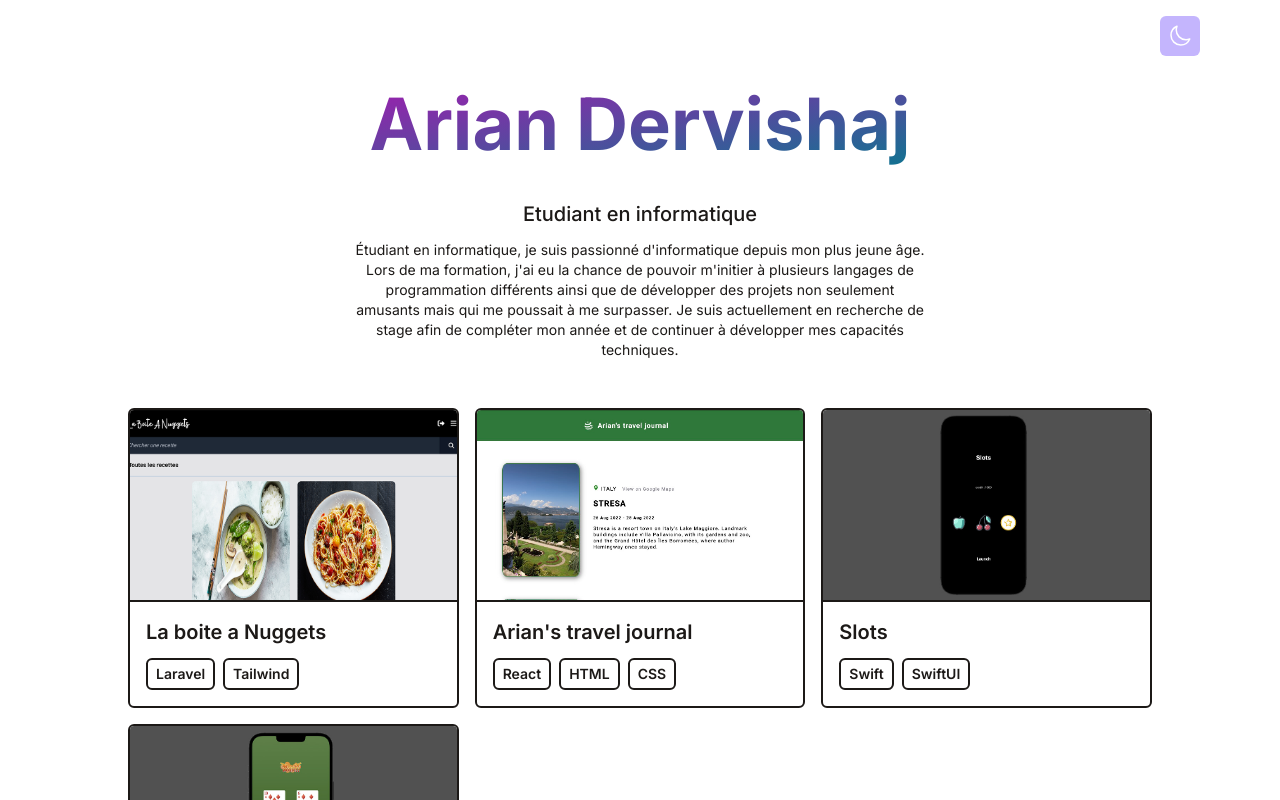
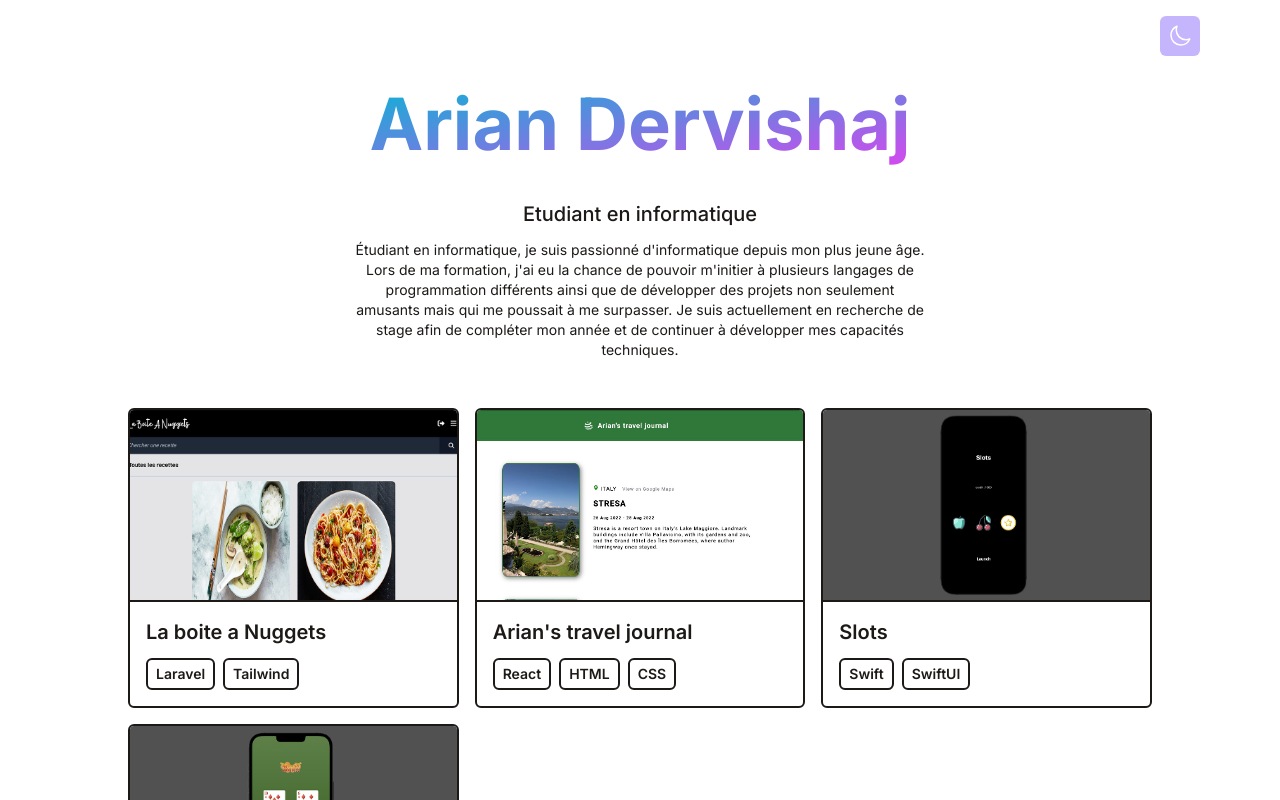
Before and after one commit to ArianDervishaj/ariandervishaj.ch, a React (Vite) app: page / in a window 1280 px wide. Shown: the top 800 px of the page. Built offline with nearby package versions, Linux system fonts and the light colour scheme.

Commit message:
background hover gradient

```diff
--- a/src/components/Contact.jsx
+++ b/src/components/Contact.jsx
@@ -32,7 +32,7 @@ function Contact(){
                     <button
                         type="submit"
                         className="text-center inline-block px-8 py-3 w-max text-base font-medium rounded-md text-white
-                        bg-gradient-to-tl from-fuchsia-700 to-cyan-700 dark:from-fuchsia-500 dark:to-cyan-500  drop-shadow-md hover:stroke-white">
+                        bg-gradient-to-tl from-fuchsia-500 to-cyan-500  drop-shadow-md hover:stroke-white">
                         Envoyer
                     </button>
 
--- a/src/components/Intro.jsx
+++ b/src/components/Intro.jsx
@@ -4,7 +4,8 @@ function Intro(){
     return(
 
         <div className="flex items-center justify-center flex-col text-center pt-20 pb-6">
-            <h1 className="text-5xl md:text-7xl p-2 mb-4 md:mb-6 font-bold bg-gradient-to-br from-fuchsia-700 to-cyan-700 dark:from-fuchsia-500 dark:to-cyan-500 bg-clip-text text-transparent">
+            <h1 className="text-5xl md:text-7xl p-2 mb-4 md:mb-6 font-bold
+            bg-gradient-to-tl from-fuchsia-500 to-cyan-500 bg-clip-text text-transparent">
 
                 Arian Dervishaj
             </h1>
--- a/src/components/SkillItem.jsx
+++ b/src/components/SkillItem.jsx
@@ -4,7 +4,7 @@ function SkillItem({name}){
 
     return(
         <div className="border-2 border-stone-900 dark:border-white hover:text-white rounded-md overflow-hidden mx-5 w-28 mb-10 hover:scale-125
-         ease-in-out duration-500 hover:bg-gradient-to-br hover:from-fuchsia-700 hover:to-cyan-700 dark:hover:from-fuchsia-500 dark:hover:to-cyan-500 ">
+         ease-in-out duration-500 hover:bg-gradient-to-tl hover:from-fuchsia-500 hover:to-cyan-500 ">
             <div className="w-full p-4 ">
                 <p className="flex flex-wrap gap-2 flex-row items-center justify-center text-xs md:text-sm   font-semibold">
                     {name}
```
